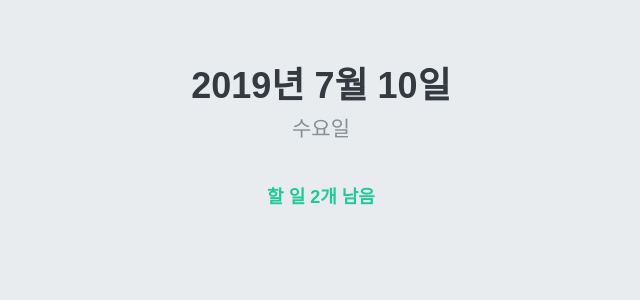
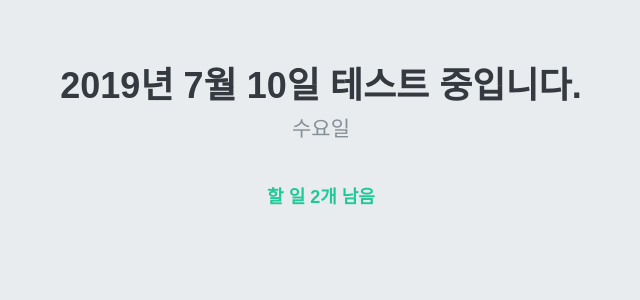
Before and after one commit to Lim-Suhyeon/ReactTest, a React (Create React App) app: page / in a window 1280 px wide. Shown: the top 300 px of the page, without its empty margins (319-959 px from the left). Built offline with nearby package versions, Linux system fonts and the light colour scheme.

Commit message:
Update App.js and TodoHead.js

```diff
--- a/src/App.js
+++ b/src/App.js
@@ -12,7 +12,7 @@ export default function App() {
   return (
     <div className="App">
       <GlobalStyle />
-      <TodoHead />
+      <TodoHead title="테스트 중입니다." />
     </div>
   );
 }
--- a/src/components/TodoHead.js
+++ b/src/components/TodoHead.js
@@ -25,10 +25,10 @@ const TodoHeadBlock = styled.div`
   }
 `;
 
-function TodoHead() {
+function TodoHead(props) {
   return (
     <TodoHeadBlock>
-      <h1>2019년 7월 10일</h1>
+      <h1>2019년 7월 10일 {props.title}</h1>
       <div className="day">수요일</div>
       <div className="tasks-left">할 일 2개 남음</div>
     </TodoHeadBlock>
```
